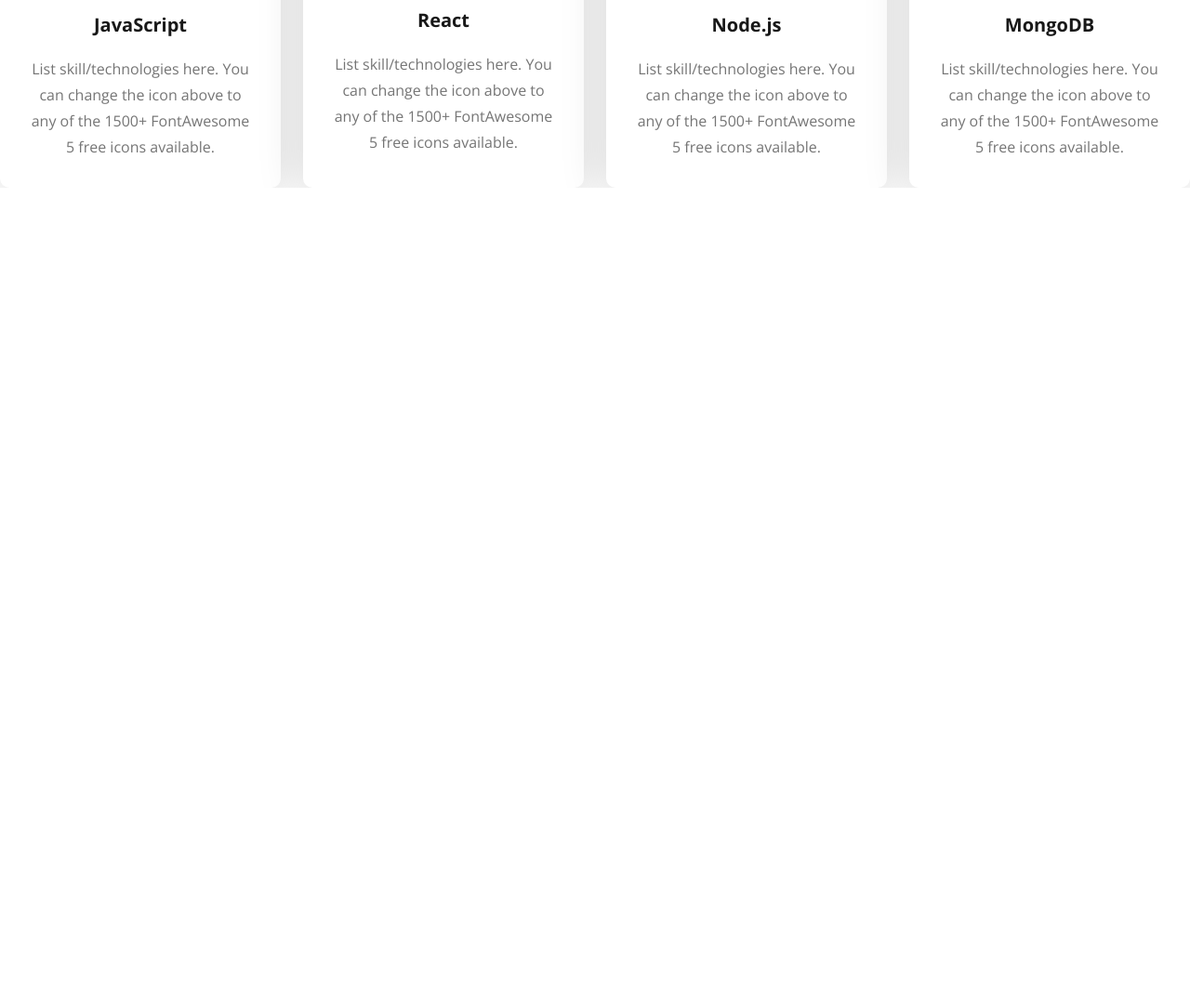
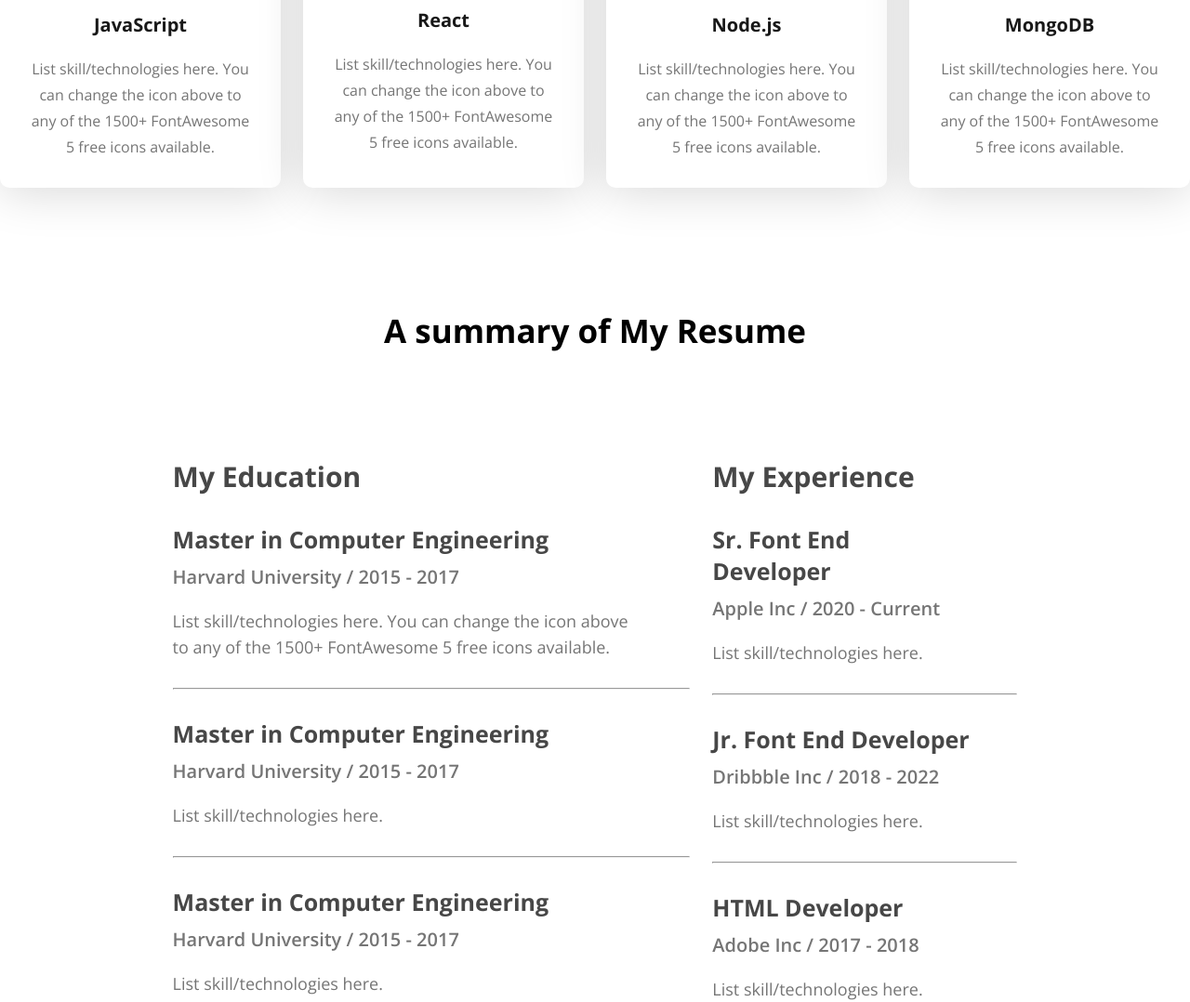
Before and after one commit to saadman04raihan/my-third-github, a plain HTML site: page hero-dev-code/index.html in a window 1280 px wide. Shown: the part 2047-3125 px from the top of the page at 93% size. Before the commit the page ends 2249 px from the top, so only its background shows below. Drawn offline with nearby package versions, Linux system fonts and the light colour scheme.

Commit message:
education and experience added

```diff
--- a/hero-dev-code/index.html
+++ b/hero-dev-code/index.html
@@ -135,3 +135,68 @@
 
   </div>
 </section>
+
+<section id="resume">
+  <div class="section-heading">
+    <h2>A summary of My Resume</h2>
+  </div>
+
+  <div class="resume-container">
+
+    <!-- Education -->
+    <div class="education">
+      <h2 class="section-title">My Education</h2>
+
+      <div class="resume-card">
+        <h3 class="card-title">Master in Computer Engineering</h3>
+        <p class="card-info">Harvard University / 2015 - 2017</p>
+        <p class="card-text">
+          List skill/technologies here. You can change the icon above to any of the
+          1500+ FontAwesome 5 free icons available.
+        </p>
+      </div>
+      <hr>
+
+      <div class="resume-card">
+        <h3 class="card-title">Master in Computer Engineering</h3>
+        <p class="card-info">Harvard University / 2015 - 2017</p>
+        <p class="card-text">List skill/technologies here.</p>
+      </div>
+      <hr>
+
+      <div class="resume-card">
+        <h3 class="card-title">Master in Computer Engineering</h3>
+        <p class="card-info">Harvard University / 2015 - 2017</p>
+        <p class="card-text">List skill/technologies here.</p>
+      </div>
+    </div>
+
+    <!-- Experience -->
+    <div class="experience">
+      <h2 class="section-title">My Experience</h2>
+
+      <div class="resume-card">
+        <h3 class="card-title">Sr. Font End Developer</h3>
+        <p class="card-info">Apple Inc / 2020 - Current</p>
+        <p class="card-text">List skill/technologies here.</p>
+      </div>
+      <hr>
+
+      <div class="resume-card">
+        <h3 class="card-title">Jr. Font End Developer</h3>
+        <p class="card-info">Dribbble Inc / 2018 - 2022</p>
+        <p class="card-text">List skill/technologies here.</p>
+      </div>
+      <hr>
+
+      <div class="resume-card">
+        <h3 class="card-title">HTML Developer</h3>
+        <p class="card-info">Adobe Inc / 2017 - 2018</p>
+        <p class="card-text">List skill/technologies here.</p>
+      </div>
+    </div>
+
+  </div>
+</section>
+</body>
+</html>
--- a/hero-dev-code/styles/portfolio.css
+++ b/hero-dev-code/styles/portfolio.css
@@ -117,7 +117,8 @@
             }
 
           /* ---------- ABOUT SECTION ---------- */
-#about {
+#about, #skills, #resume
+ {
   padding-top: 130px;
 }
 
@@ -212,3 +213,46 @@
     align-items: center;
   }
 }
+
+#resume .resume-container {
+  width: 71%;
+  max-width: 1140px;
+  margin: 113px auto 0;
+  display: flex;
+  gap: 24px;
+}
+
+.resume-container hr{
+  margin: 30px 0;
+}
+
+.resume-container .section-title {
+  color: #474747;
+  font-size: 30px;
+  margin-bottom: 30px;
+}
+
+.resume-card {
+  max-width: 511px;
+  margin-right: 47px;
+}
+
+.resume-card .card-title {
+  font-size: 25px;
+  font-weight: bold;
+  margin-bottom: 10px;
+  color: #474747;
+}
+
+.resume-card .card-info {
+  font-size: 20px;
+  font-weight: 600;
+  margin-bottom: 20px;
+  color: #757575;
+}
+
+.resume-card .card-text {
+  font-size: 18px;
+  line-height: 28px;
+  color: #757575;
+  }
```
